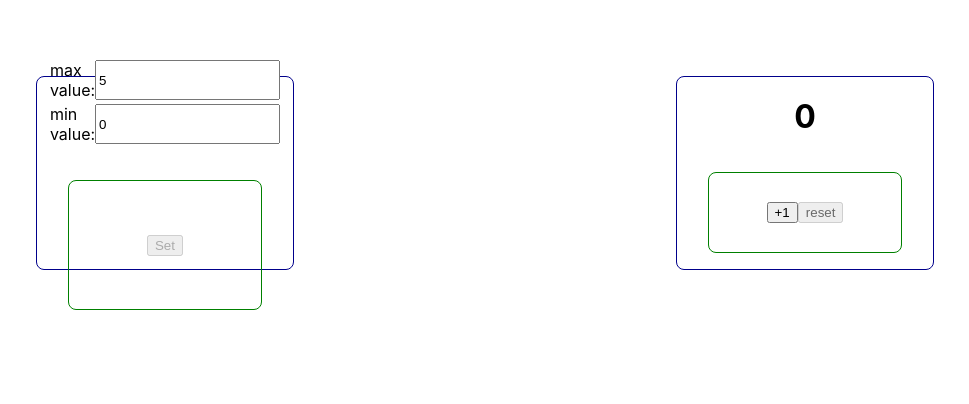
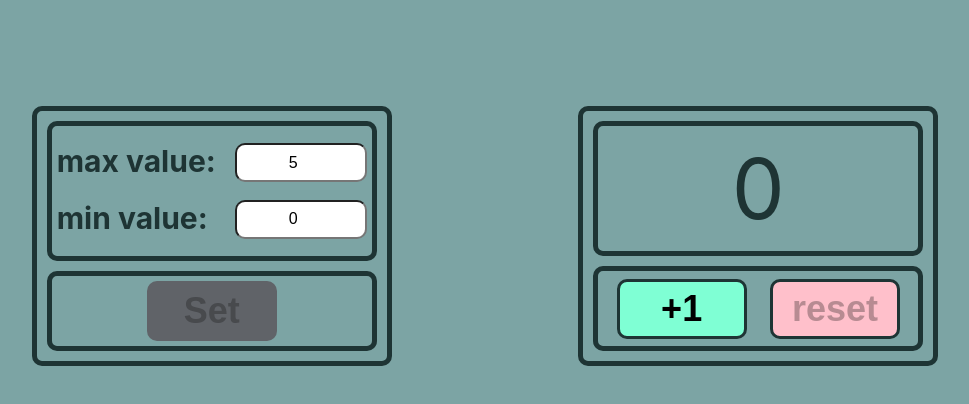
Before and after one commit to DmitriyKaplan28/exam, a React (Create React App) app: page / in a window 1280 px wide. Shown: the part 164-568 px from the top of the page, without its empty margins (155-1124 px from the left). Built offline with nearby package versions, Linux system fonts and the light colour scheme.

Commit message:
CSS added

```diff
--- a/src/App.css
+++ /dev/null
@@ -1,48 +0,0 @@
-.wrapper {
-  display: flex;
-  flex-direction: row;
-  justify-content: center;
-}
-
-
-
-.App {
-  display: flex;
-  flex-direction: column;
-  justify-content: center;
-  margin: 15rem auto;
-  align-items: center;
-  width: 16rem;
-  height: 12rem;
-  border: 0.1rem solid darkblue;
-  border-radius: 0.5rem;
-}
-
-
-.countBlock {
-  display: flex;
-  justify-content: center;
-  align-items: center;
-  margin: 0 auto;
-  width: 12rem;
-  height: 8rem;
-  color: black;
-  font-size: 2rem;
-  font-weight: bold;
-  border-radius: 1rem;
-}
-
-.buttonBlock {
-  display: flex;
-  justify-content: center;
-  align-items: center;
-  margin: 1rem auto;
-  width: 12rem;
-  height: 8rem;
-  border: 0.1rem solid green;
-  border-radius: 0.5rem;
-}
-
-.disabledButton {
-  color: dimgrey;
-}
--- /dev/null
+++ b/src/App.module.css
@@ -0,0 +1,94 @@
+.wrapper {
+  height: 100vh;
+  display: flex;
+  justify-content: space-evenly;
+  align-items: center;
+  background-color: #7ca4a4;
+  flex-wrap: wrap;
+}
+
+.App {
+  border: 5px solid #1e3434;
+  border-radius: 10px;
+  width: 350px;
+  height: 250px;
+  background-color: #7ca4a4;
+  font-size: x-large;
+}
+
+.display {
+  height: 50%;
+  text-align: center;
+  background-color: #7ca4a4;
+  border: 5px solid #1e3434;
+  border-radius: 10px;
+  font-size: 3.5em;
+  color: #1e3434;
+  margin: 10px;
+  display: flex;
+  align-items: center;
+  justify-content: center;
+}
+
+.redValueDisplay {
+  color: red;
+  font-weight: bold;
+}
+
+.enterValues {
+  font-size: 1em;
+  font-weight: bold;
+}
+
+.incorrectValue {
+  font-size: 1.5em;
+  font-weight: bold;
+  color: red;
+}
+
+.buttonBlock {
+  display: flex;
+  justify-content: center;
+  align-items: center;
+  margin: 1rem auto;
+  width: 12rem;
+  height: 8rem;
+  border: 0.1rem solid green;
+  border-radius: 0.5rem;
+}
+
+.disabledButton {
+  color: dimgrey;
+}
+.buttonsContainer {
+  height: 30%;
+  border: 5px solid #1e3434;
+  border-radius: 10px;
+  margin: 10px;
+  background-color: #7ca4a4;
+  display: flex;
+  justify-content: space-evenly;
+  align-items: center;
+}
+
+.buttonPlusOne {
+  background-color: aquamarine;
+  border: 3px solid #1e3434;
+  border-radius: 10px;
+  width: 130px;
+  height: 60px;
+  font-size: 1.5em;
+  font-weight: bold;
+  margin: 5px;
+}
+
+.buttonReset {
+  background-color: pink;
+  border: 3px solid #1e3434;
+  border-radius: 10px;
+  width: 130px;
+  height: 60px;
+  font-size: 1.5em;
+  font-weight: bold;
+  margin: 5px;
+}
--- a/src/App.tsx
+++ b/src/App.tsx
@@ -1,5 +1,5 @@
 import React, {useEffect, useState} from 'react';
-import './App.css';
+import s from './App.module.css';
 import {Button} from "./components/Button";
 import {Counter} from "./components/Counter";
 import {SetCounterRange} from "./components/SetCounterRange";
@@ -8,7 +8,7 @@ function App() {
     const [min, setMin] = useState<number>(0)
     const [max, setMax] = useState<number>(5)
 
-    const [count, setCount] = useState<number | 'Enter correct range'>(min);
+    const [count, setCount] = useState<number>(min);
 
     const [disabledSet, setDisabledSet] = useState<boolean>(true)
     const [error, setError] = useState<boolean>(false)
@@ -40,12 +40,10 @@ function App() {
         if (min < 0  || max <= min) {
             setDisabledSet(true)
             setError(true)
-            //setCount('Enter correct range')
         }
     }, [min, max])
 
     const plusOne = () => {
-        // @ts-ignore
         setCount(count + 1)
     };
     const reset = () => {
@@ -73,12 +71,24 @@ function App() {
         setSettings(true)
         setDisabled(false)
     }*/
-    console.log(count === max || !disabledSet && error)
-    console.log(true || true && false)
+
+    const redValueStyleDisplay = error || count === max ? s.redValueDisplay : undefined
+    const counterClassName = () => {
+        if (error) {
+            return `${redValueStyleDisplay} ${s.display} ${s.incorrectValue}`
+        } else {
+            if (disabledSet) {
+                return `${redValueStyleDisplay} ${s.display}`
+            } else {
+                return `${s.display} ${s.enterValues} `
+            }
+        }
+    }
+
     return (
-        <div className='wrapper'>
+        <div className= {s.wrapper}>
 
-                <div className='App'>
+                <div className={s.App}>
                     <SetCounterRange minOnChangeHandler={minOnChangeHandler}
                                      maxOnChangeHandler={maxOnChangeHandler}
                                      onClickHandler={onSetHandler}
@@ -86,16 +96,16 @@ function App() {
                                      maxValue={max}
                                      disable={disabledSet}/>
                 </div>
-                <div className='App'>
-                    <div className='countBlock'>
+                <div className={s.App}>
+                    <div className={counterClassName()}>
                         <Counter count={!disabledSet || min < 0  || max <= min ? 'Enter correct range' : count}/>
                     </div>
-                    <div className='buttonBlock'>
-                        <Button className={count < max ? '' : 'disabledButton'}
+                    <div className={s.buttonsContainer}>
+                        <Button className={s.buttonPlusOne}
                                 name={'+1'}
                                 callBack={plusOne}
                                 disable={count === max || !disabledSet || error}/>
-                        <Button className={count === min ? 'disabledButton' : ''}
+                        <Button className={ s.buttonReset}
                                 name={'reset'}
                                 callBack={reset}
                                 disable={count === min || !disabledSet || error}/>
--- a/src/components/Counter.tsx
+++ b/src/components/Counter.tsx
@@ -6,8 +6,6 @@ type CountType = {
 
 export const Counter = (props: CountType) => {
     return (
-        <div>
-            <div>{props.count}</div>
-        </div>
+        <div>{props.count}</div>
     );
 }
--- a/src/components/SetCounterRange.module.css
+++ b/src/components/SetCounterRange.module.css
@@ -1,29 +1,56 @@
+.buttonsContainer {
+    height: 30%;
+    border: 5px solid #1e3434;
+    border-radius: 10px;
+    margin: 10px;
+    background-color: #7ca4a4;
+    display: flex;
+    justify-content: space-evenly;
+    align-items: center;
+}
+
+.buttonSet {
+    background-color: #606368;
+    border: 3px solid rgba(2, 3, 3, 0);
+    border-radius: 10px;
+    width: 130px;
+    height: 60px;
+    font-size: 1.5em;
+    font-weight: bold;
+    margin: 5px;
+}
 .inputBlock {
+    height: 130px;
+    text-align: center;
+    background-color: #7ca4a4;
+    color: #1e3434;
+    border: 5px solid #1e3434;
+    border-radius: 10px;
+    font-size: x-large;
+    font-weight: bold;
+    margin: 10px;
     display: flex;
     flex-direction: column;
-    justify-content: center;
-    margin: 1rem auto;
-    width: 12rem;
-    height: 8rem;
-    /*border: 0.1rem solid green;*/
-    /*border-radius: 0.5rem;*/
+    justify-content: space-evenly;
 }
 
-.input {
+.inputItem {
     display: flex;
-    flex-direction: row;
-    justify-content: center;
-    margin-top: 4px;
+    justify-content: space-between;
+    margin-left: 5px;
+    margin-right: 5px;
+    height: 30%;
+    font-size: 30px;
 }
 
+.inputArea {
+    font-size: medium;
+    text-align: center;
+    width: 40%;
+    border-radius: 10px;
+}
 
-.buttonBlock {
-    display: flex;
-    justify-content: center;
-    align-items: center;
-    margin: 1rem auto;
-    width: 12rem;
-    height: 8rem;
-    border: 0.1rem solid green;
-    border-radius: 0.5rem;
+.errorInput {
+    border: 2px solid red;
+    background: pink;
 }
--- a/src/components/SetCounterRange.tsx
+++ b/src/components/SetCounterRange.tsx
@@ -1,4 +1,4 @@
-import React, {ChangeEvent, ChangeEventHandler, useState} from 'react';
+import React, {ChangeEvent} from 'react';
 import {Button} from "./Button";
 import s from './SetCounterRange.module.css'
 
@@ -11,9 +11,7 @@ type SetCounterRangeType = {
     disable: boolean
 }
 
-
 export const SetCounterRange = (props: SetCounterRangeType) => {
-
 
     const minOnChangeHandler = (e: ChangeEvent<HTMLInputElement>) => {
         props.minOnChangeHandler(+e.currentTarget.value)
@@ -26,26 +24,28 @@ export const SetCounterRange = (props: SetCounterRangeType) => {
         props.onClickHandler()
     }
 
+    const inputErrorStyle = props.minValue < 0 || props.maxValue <= props.minValue ? s.errorInput : ""
+
     return (
         <div>
             <div className={s.inputBlock}>
-                <div className={s.input}>
+                <div className={s.inputItem}>
                     <span>max value:</span>
                     <input type={"number"}
-                           size={5}
                            onChange={maxOnChangeHandler}
-                           value={props.maxValue}/>
+                           value={props.maxValue}
+                           className={`${s.inputArea} ${inputErrorStyle}`}/>
                 </div>
-                <div className={s.input}>
+                <div className={s.inputItem}>
                     <span>min value:</span>
                     <input type={"number"}
-                           size={5}
                            onChange={minOnChangeHandler}
-                           value={props.minValue}/>
+                           value={props.minValue}
+                           className={`${s.inputArea} ${inputErrorStyle}`}/>
                 </div>
             </div>
-            <div className={s.buttonBlock}>
-                <Button className={''}
+            <div className={s.buttonsContainer}>
+                <Button className={s.buttonSet}
                         name={'Set'}
                         callBack={onClickHandler}
                         disable={props.disable}
```
Also changed, not shown: src/components/Counter.module.css (added).
